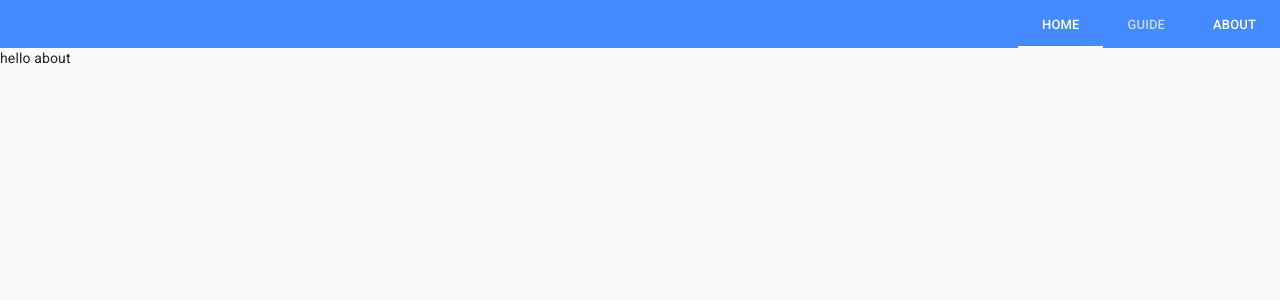
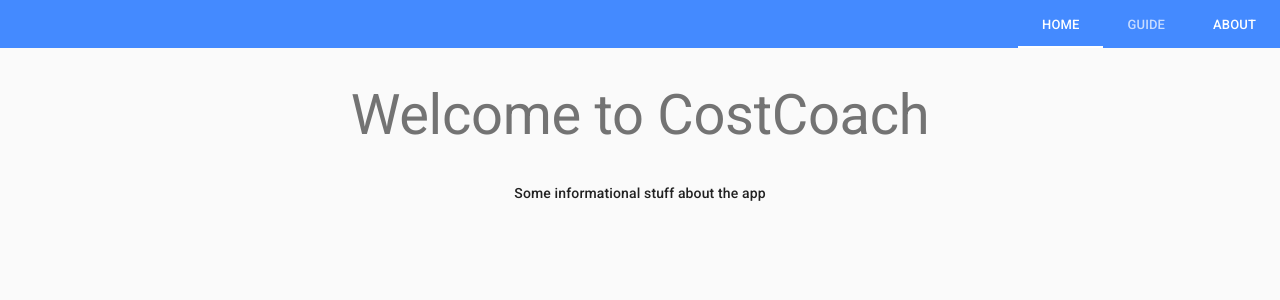
Before and after one commit to jnicolla/cost-coach, a Vue app in the folder client/: page /#/about in a window 1280 px wide. Shown: the top 300 px of the page. Built offline with nearby package versions, Linux system fonts and the light colour scheme.

Commit message:
added home page title

```diff
--- a/client/package.json
+++ b/client/package.json
@@ -13,6 +13,7 @@
   "dependencies": {
     "axios": "^0.18.0",
     "node-sass": "^4.9.3",
+    "nodemon": "^1.18.4",
     "sass-loader": "^7.1.0",
     "vue": "^2.5.2",
     "vue-material": "^1.0.0-beta-10.2",
--- a/client/src/components/About.vue
+++ b/client/src/components/About.vue
@@ -1,8 +1,19 @@
 <template>
     <div>
-        hello about
+
+    <center> <h1 class="md-display-3">Welcome to CostCoach</h1></center>
+
+        <div>
+            <center> <h2 class ="md-body-2"> Some informational stuff about the app </h2></center>
+        </div>
     </div>
+
+
+
+
+
 </template>
+
 
 <script>
 export default {
```
Also changed, not shown: 1 other file (tests, documents, lock files or other folders).
